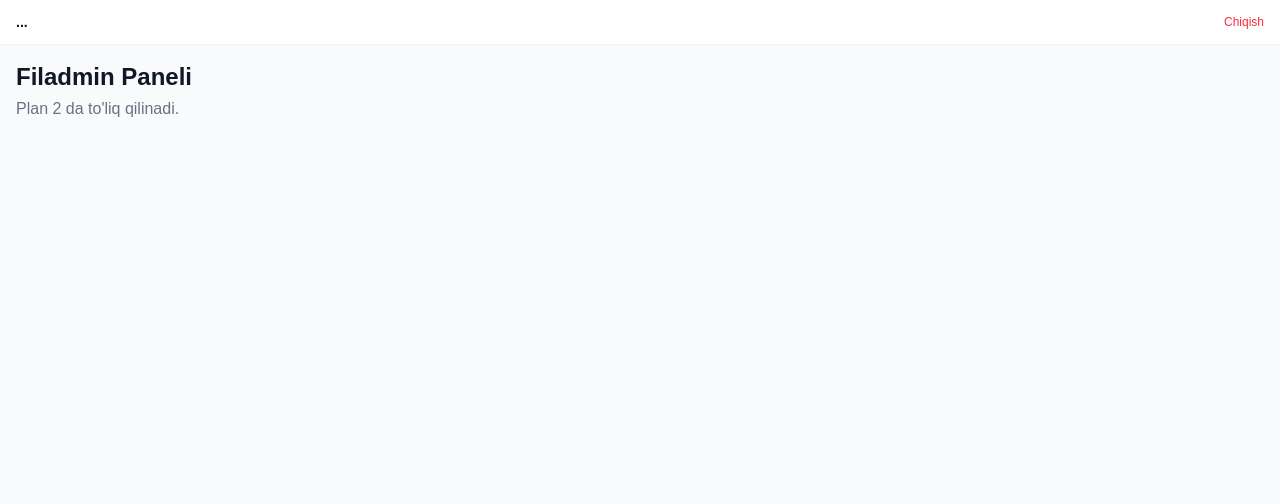
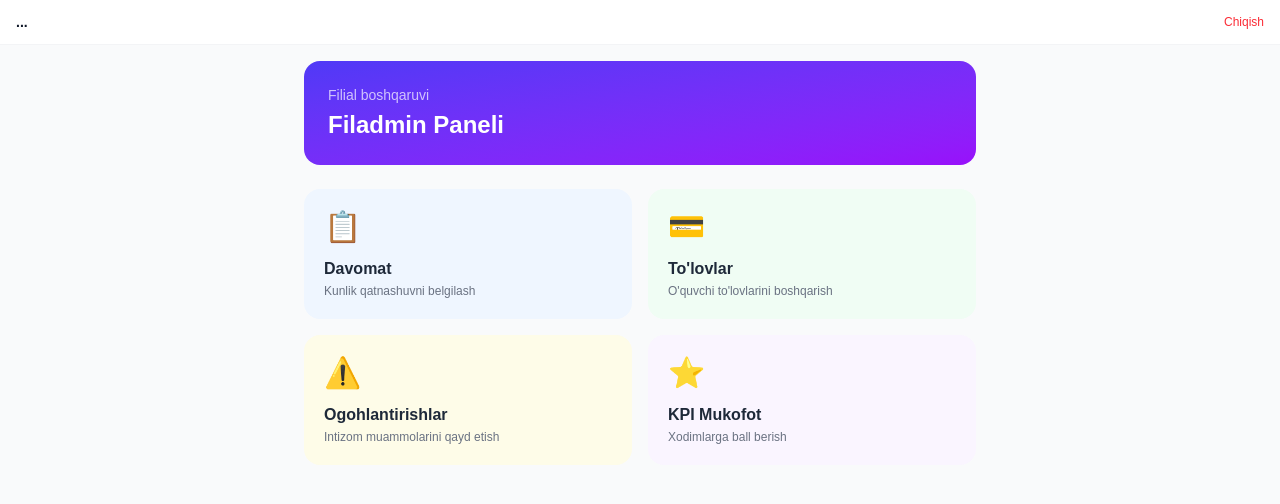
Before and after one commit to Davlatbek1717/alochi, a Next.js app in the folder apps/web/: page /filadmin in a window 1280 px wide. Shown: the top 504 px of the page. Built offline with nearby package versions, Linux system fonts and the light colour scheme; sample sign-in values are in the browser's storage.

Commit message:
feat: replace filadmin placeholder with navigation hub

```diff
--- a/apps/web/app/(dashboard)/filadmin/page.tsx
+++ b/apps/web/app/(dashboard)/filadmin/page.tsx
@@ -1,8 +1,59 @@
+import Link from 'next/link';
+
+const NAV_CARDS = [
+  {
+    href: '/filadmin/attendance',
+    icon: '📋',
+    title: 'Davomat',
+    description: 'Kunlik qatnashuvni belgilash',
+    bg: 'bg-blue-50',
+  },
+  {
+    href: '/filadmin/payments',
+    icon: '💳',
+    title: "To'lovlar",
+    description: "O'quvchi to'lovlarini boshqarish",
+    bg: 'bg-green-50',
+  },
+  {
+    href: '/filadmin/warnings',
+    icon: '⚠️',
+    title: 'Ogohlantirishlar',
+    description: 'Intizom muammolarini qayd etish',
+    bg: 'bg-yellow-50',
+  },
+  {
+    href: '/filadmin/kpi',
+    icon: '⭐',
+    title: 'KPI Mukofot',
+    description: 'Xodimlarga ball berish',
+    bg: 'bg-purple-50',
+  },
+];
+
 export default function FiladminDashboard() {
   return (
-    <div>
-      <h1 className="text-2xl font-bold text-gray-900">Filadmin Paneli</h1>
-      <p className="text-gray-500 mt-1">Plan 2 da to&apos;liq qilinadi.</p>
+    <div className="space-y-6 max-w-2xl mx-auto">
+      <div className="bg-gradient-to-br from-indigo-600 to-purple-600 rounded-2xl p-6 text-white">
+        <p className="text-white/70 text-sm font-medium">Filial boshqaruvi</p>
+        <h1 className="text-2xl font-bold mt-1">Filadmin Paneli</h1>
+      </div>
+
+      <div className="grid grid-cols-2 gap-4">
+        {NAV_CARDS.map((card) => (
+          <Link key={card.href} href={card.href}>
+            <div
+              className={`${card.bg} rounded-2xl p-5 h-full flex flex-col gap-3 hover:scale-[1.02] transition-transform cursor-pointer`}
+            >
+              <span className="text-3xl">{card.icon}</span>
+              <div>
+                <p className="font-semibold text-gray-800">{card.title}</p>
+                <p className="text-xs text-gray-500 mt-0.5">{card.description}</p>
+              </div>
+            </div>
+          </Link>
+        ))}
+      </div>
     </div>
   );
 }
```
